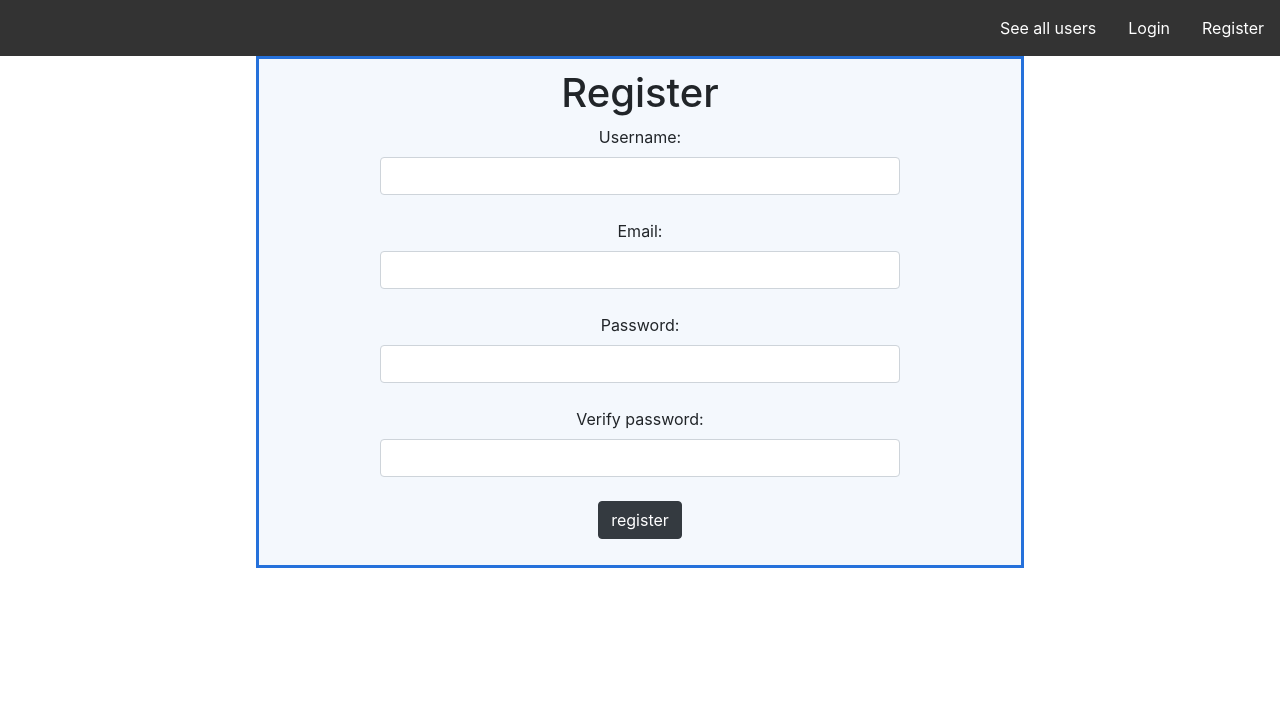
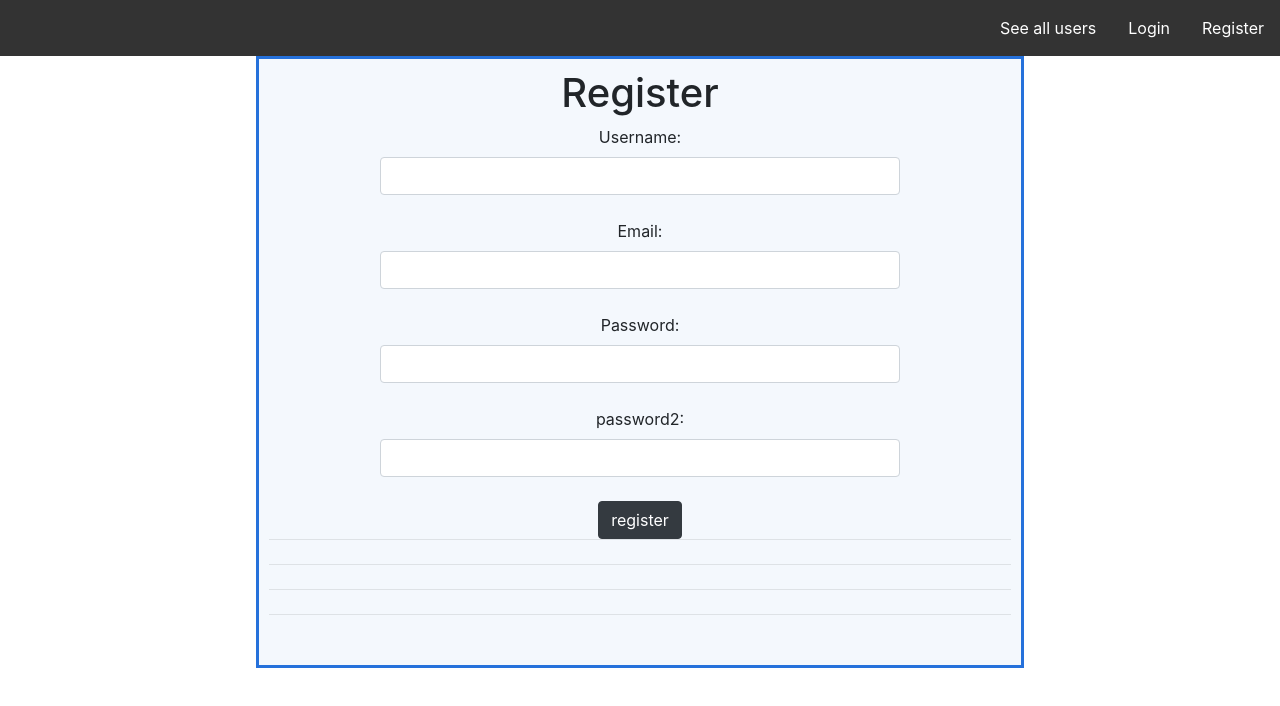
Before and after one commit to patelkarishma10/userLoginAssessment, a React (Create React App) app: page / in a window 1280 px wide. Shown: the top 706 px of the page. Built offline with nearby package versions, Linux system fonts and the light colour scheme; no server answers.

Commit message:
got error responses to display nicely

```diff
--- a/src/components/login.js
+++ b/src/components/login.js
@@ -23,7 +23,7 @@ export class Login extends Component {
         axios
             .get("http://localhost:5000/user/name/"+ username + "/" + password )
             .then(response => {
-                this.setState({ message:  JSON.stringify(response.data) });
+                this.setState({ message:  JSON.stringify(response.data.Status) });
                 console.log(response.data);
             })
 
@@ -47,7 +47,7 @@ export class Login extends Component {
                     <input type="submit" className="btn btn-dark" value="login" />
                 </form>
 
-                 <p style={{color: 'green'}}>{this.state.message}</p>
+                 <p style={{color: 'red'}}>{this.state.message}</p>
             </div>
 
         );
--- a/src/components/register.js
+++ b/src/components/register.js
@@ -1,12 +1,19 @@
 import React, { Component } from 'react';
 import axios from "axios";
+import { Table } from "reactstrap";
+
+import {RegisterResponse} from './registerResponse';
 
 export class Register extends Component {
 
       constructor() {
     super();
     this.state = {
-      error: ""
+        responseData: ""
+    //   username: "",
+    //   email: "",
+    //   password: "",
+    //   password2: ""
     };
   }
 
@@ -24,13 +31,25 @@ register = (e) => {
 
             .then(response => {
                 console.log(response);
-                this.setState({ error: JSON.stringify(response.data)});
+                this.setState({
+                    responseData: (response.data)
+                    // username: (JSON.stringify(response.data.username)),
+                    // email: (JSON.stringify(response.data.email)),
+                    // password: (JSON.stringify(response.data.password)),
+                    // passowrd2: (JSON.stringify(response.data.password2))
+                });
                 this.props.passedFunction();
             });
 
 
 }
 
+// (JSON.stringify(response.data))
+// .forEach((item) => (
+
+//                                  <p>{item}</p>
+
+//                         ))
     render() {
 
         return (
@@ -49,16 +68,23 @@ register = (e) => {
                     <input type="text" id="password" className="form-control"/>
                     <br />
 
-                    <label htmlFor="password2" >Verify password: </label>
+                    <label htmlFor="password2" >password2: </label>
                     <input type="text" id="password2" className="form-control"/>
                     <br />
 
                     <input type="submit" className="btn btn-dark" value="register" />
                 </form>
 
-                <p style={{color: 'red'}}>{this.state.error}</p>
-            </div>
+                {/* <div style={{color: 'red'}}>{this.state.error} </div>  */}
 
-        );
-    }
+                <Table style={{color: 'red'}}>
+
+                        <RegisterResponse  responseData={this.state.responseData} />
+
+
+                </Table>
+        </div>
+
+    );
 }
+}
--- /dev/null
+++ b/src/components/registerResponse.js
@@ -0,0 +1,21 @@
+import React, { Component } from 'react';
+
+export class RegisterResponse extends Component {
+    render(props) {
+
+// const {
+//     username
+// } = this.props
+
+        return (
+<tbody>
+                        <tr><td>{this.props.responseData.username}</td></tr>
+                          <tr><td>{this.props.responseData.email}</td></tr>
+                            <tr><td>{this.props.responseData.password}</td></tr>
+                             <tr><td>{this.props.responseData.username}</td></tr>
+
+
+ </tbody>
+        );
+    }
+}
```
